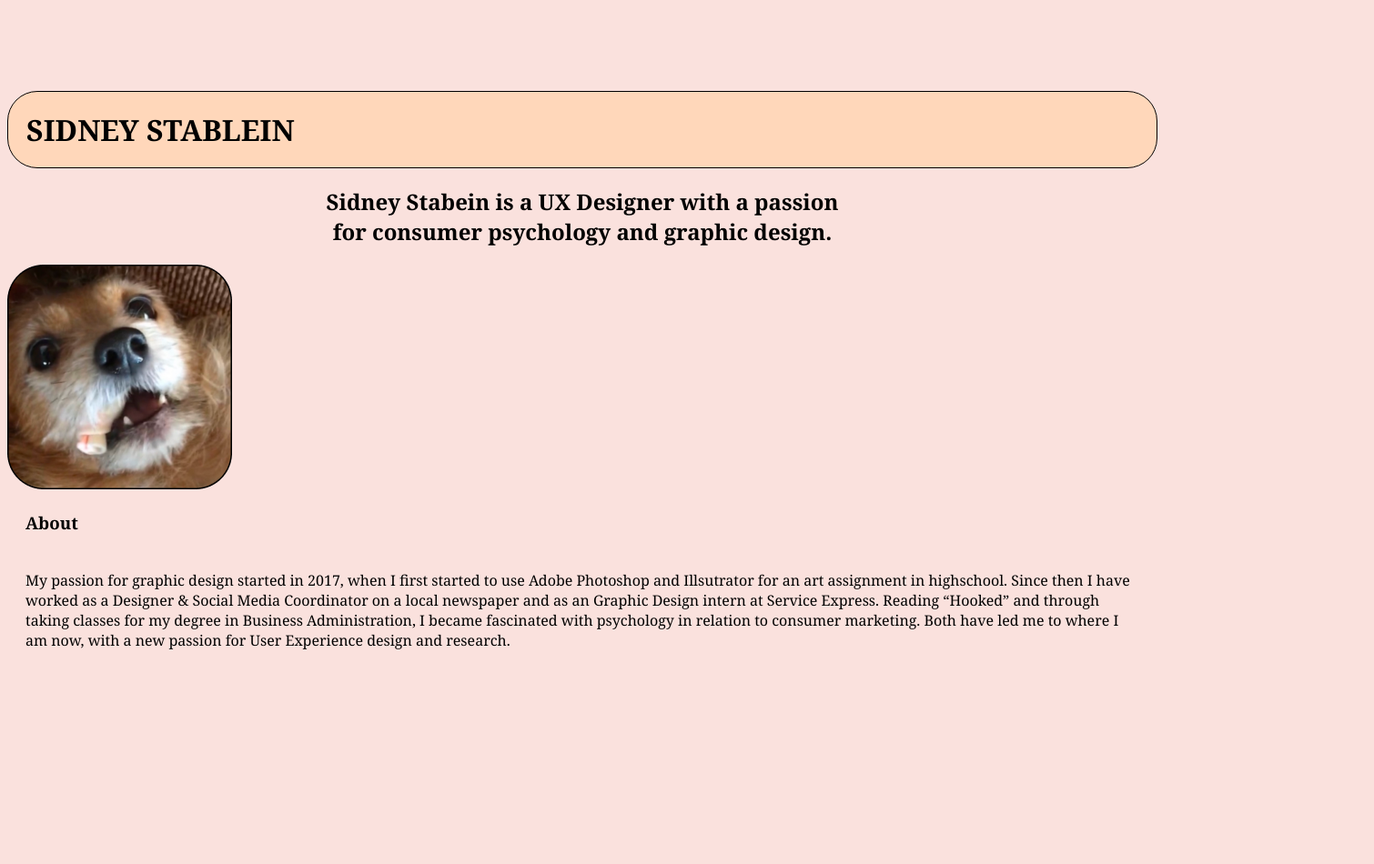
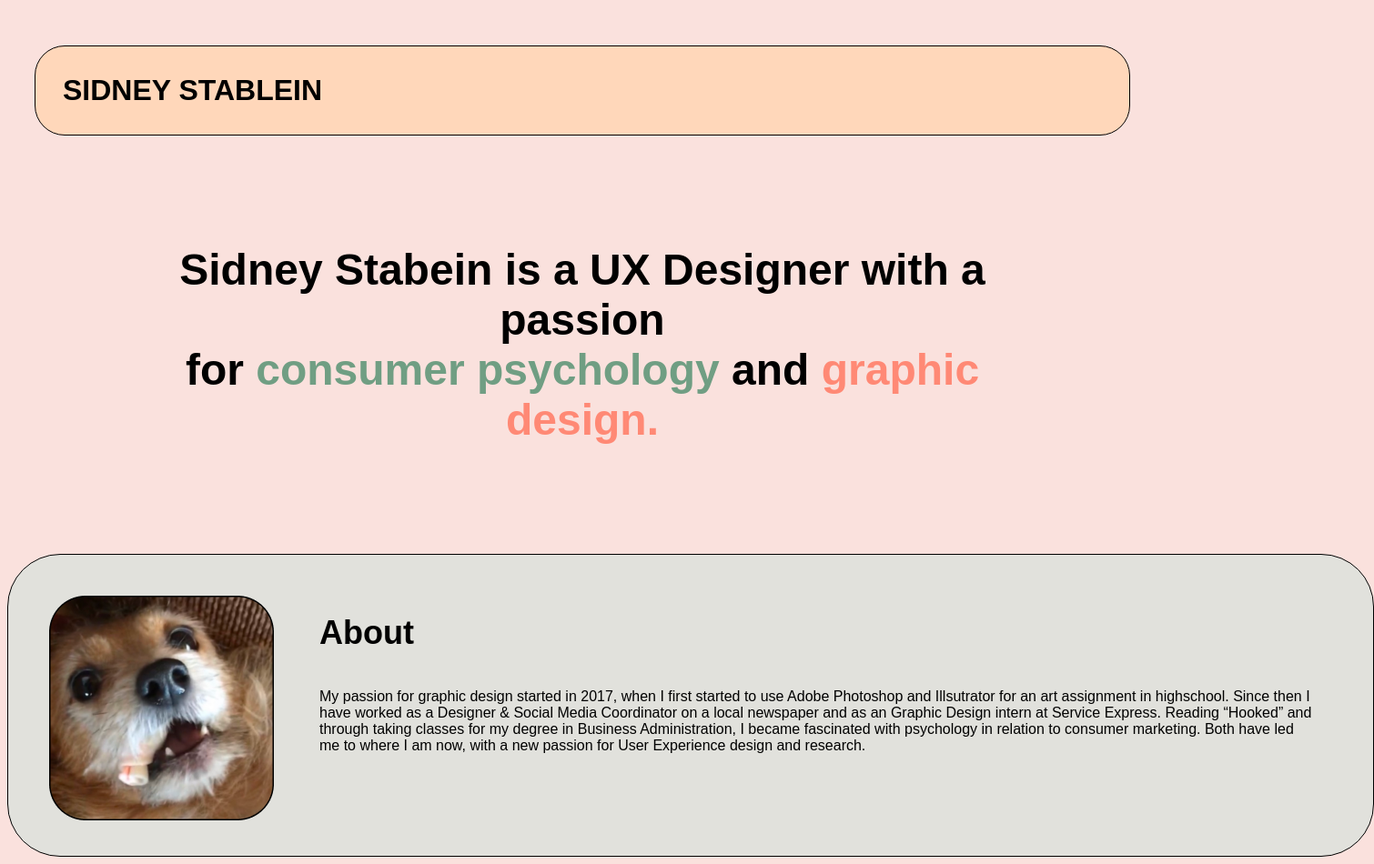
Before and after one commit to SidneyStablein/4.5-Lab, a plain HTML site: page index.html in a window 1280 px wide. Shown: the whole page at 91% size, 1510 px wide, since content can reach past the window. Before the commit the page ends 800 px from the top, so only its background shows below. Drawn offline with Linux system fonts and the light colour scheme.

Commit message:
Updated CSS

```diff
--- a/screen.css
+++ b/screen.css
@@ -1,34 +1,75 @@
 /* Add screen styles below */
 body {
     background: #FAE1DD;
-    margin-top: 100px;
+    margin-top: 50px;
 }
 
 h1 {
     background: #FFD7BA;
     margin: 0;
-    padding: 20px;
+    padding: 30px;
     border-width: 1.5px;
     border-style: solid;
     border-color: black;
-    border-radius: 33px 33px 33px 33px;
-    font-family: Georgia, 'Times New Roman', Times, serif;
+    border-radius: 33px;
+    font-family: Arial, Helvetica, sans-serif;
 }
 
 h2 {
+    font-size: 48px;
     margin: 0;
     padding: 20px;
-    font-family: Georgia, 'Times New Roman', Times, serif;
+    font-family: Arial, Helvetica, sans-serif;
 }
 
 h3 {
+    font-size: 36px;
     margin: 0;
     padding: 20px;
-    font-family: Georgia, 'Times New Roman', Times, serif;
+    font-family: Arial, Helvetica, sans-serif;
 }
 
 p {
+    font-size: 20;
     margin: 0;
     padding: 20px;
-    font-family: Georgia, 'Times New Roman', Times, serif;
+    font-family: Arial, Helvetica, sans-serif;
 }
+
+.greentext {
+    color: #709E83;
+}
+
+.orangetext {
+    color: #FF8975;
+}
+
+header {
+    margin-left: 30px;
+    margin-right: 30px;
+}
+
+.container {
+    background: rgba(216, 226, 220, .75);
+    color: #000000;
+    margin: 0 auto;
+    width: 1500px;
+    height: 331px;
+    border-width: 1.5px;
+    border-style: solid;
+    border-color: black;
+    border-radius: 58px;
+}
+
+.block {
+    padding: 45px;
+}
+
+.hero {
+    padding: 100px;
+}
+
+img {
+    float: left;
+    margin-right: 50px;
+}
```
